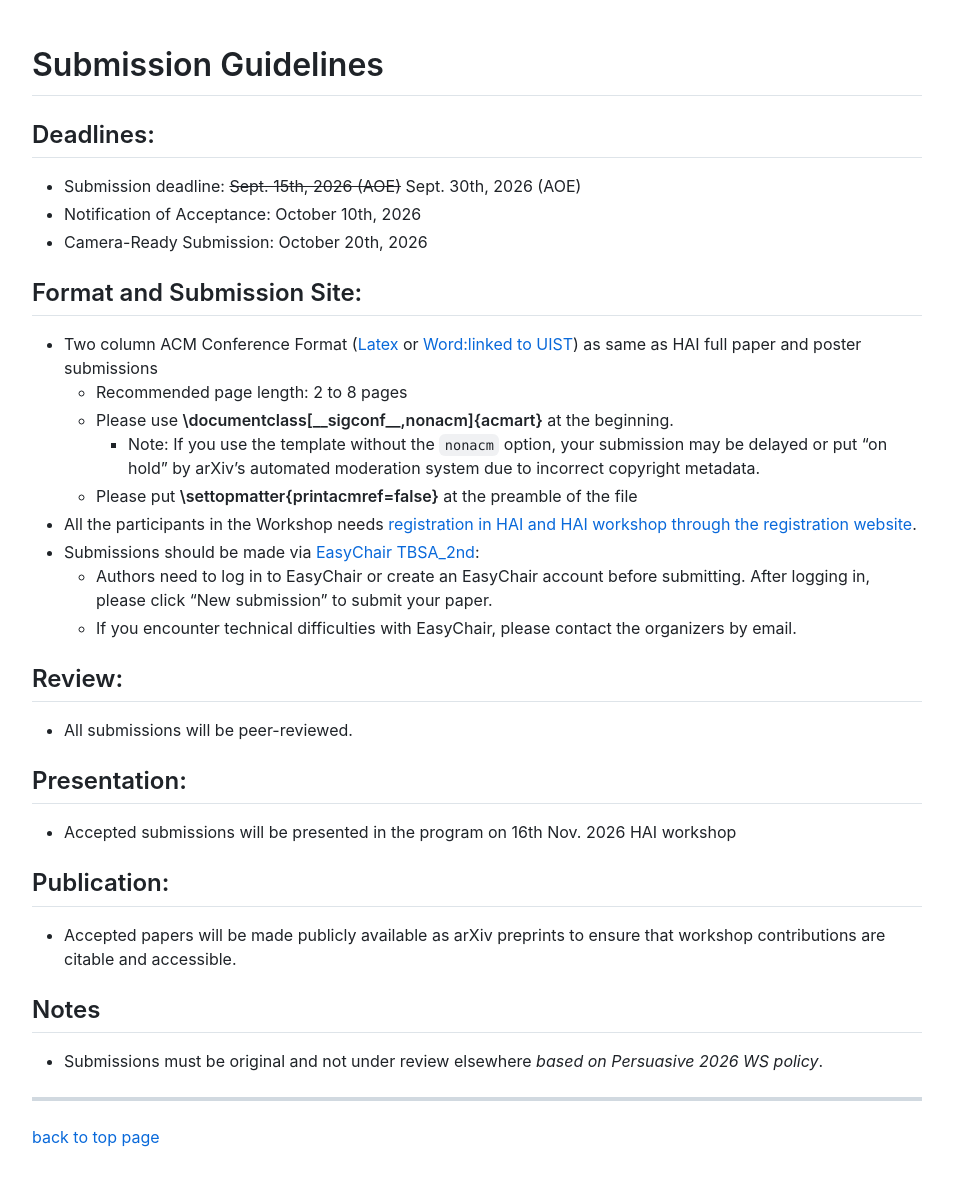
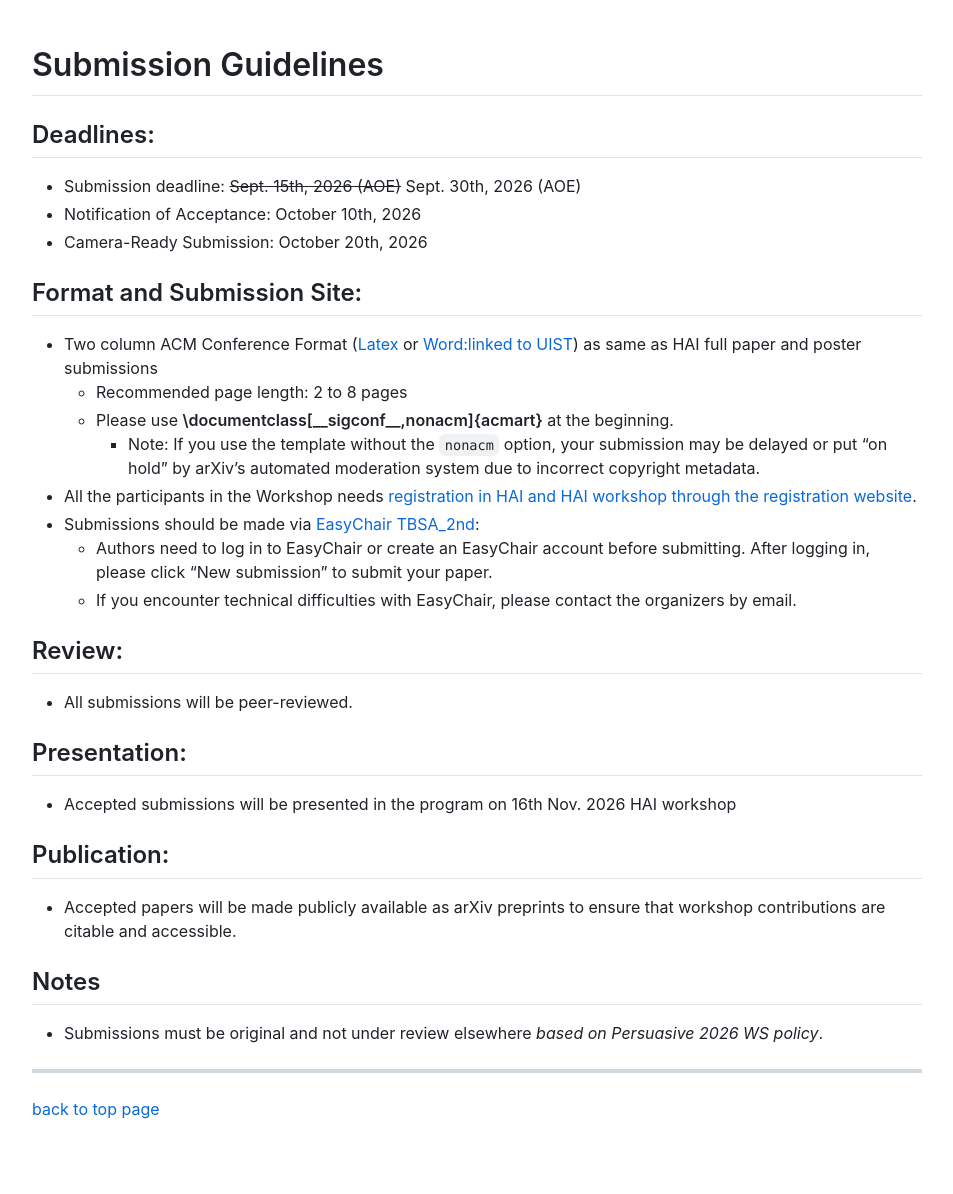
Before and after one commit to virtualcom-designlab/TBSA2026, a Jekyll site: the page built from submission.md, in a window 1280 px wide. Shown: the whole page, without its empty margins (163-1116 px from the left). Built offline with Jekyll 4.4.1, drawn with Linux system fonts in a browser that asks for light colours; our own code applies the rules of GitHub Pages for plain Markdown files; after the commit the page ends 1166 px from its top, so only the background shows below that.

Commit message:
Update submission.md

```diff
--- a/submission.md
+++ b/submission.md
@@ -16,7 +16,6 @@
   - Recommended page length: 2 to 8 pages
   - Please use **\documentclass[__sigconf__,nonacm]{acmart}** at the beginning.
     - Note: If you use the template without the <code>nonacm</code> option, your submission may be delayed or put "on hold" by arXiv's automated moderation system due to incorrect copyright metadata.
-  - Please put **\settopmatter{printacmref=false}** at the preamble of the file
 - All the participants in the Workshop needs [registration in HAI and HAI workshop through the registration website](https://hai-conference.net/hai2026/registration/).
 - Submissions should be made via [EasyChair TBSA_2nd](https://easychair.org/conferences/?conf=tbsa2026-2nd):
   - Authors need to log in to EasyChair or create an EasyChair account before submitting.
```
